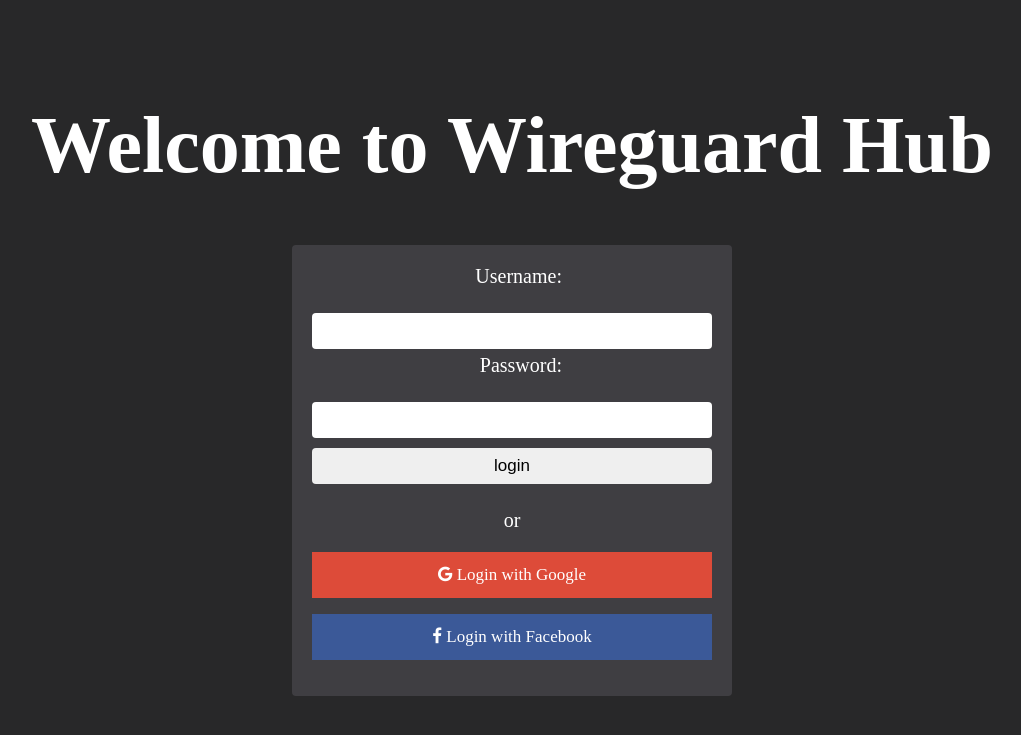
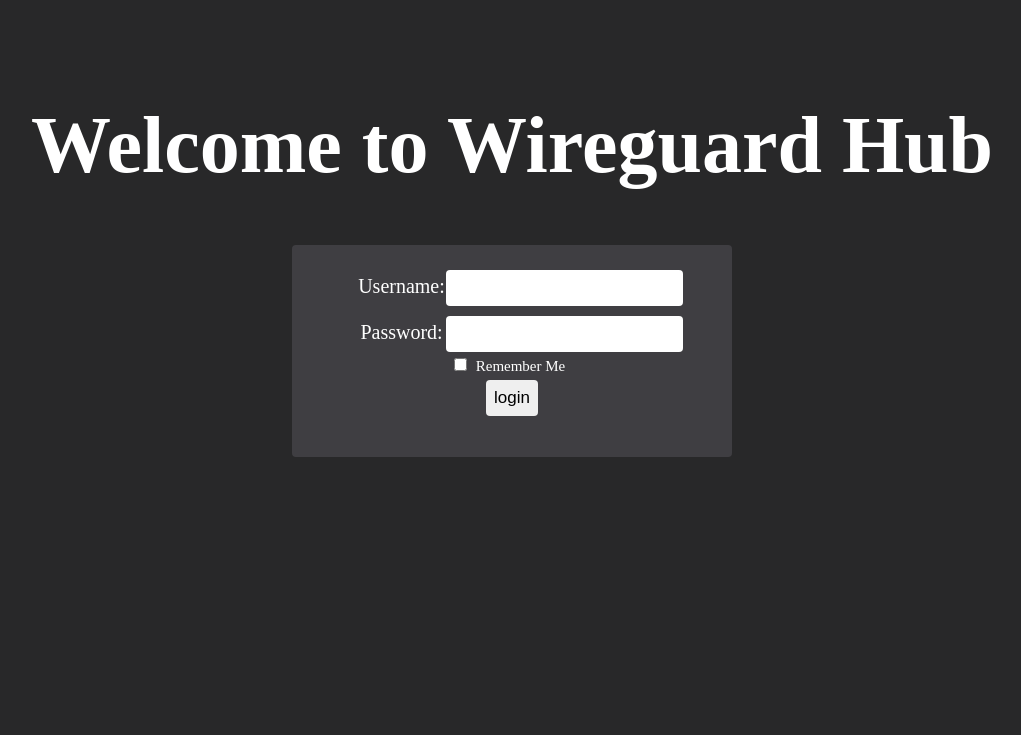
Before and after one commit to xlab-classes/cse442-spring2022-team-pyc442, a Python web app: template src/app/templates/login.html in a window 1280 px wide. Shown: the top 735 px of the page, without its empty margins (128-1149 px from the left). Run offline with Jinja, Linux system fonts and the light colour scheme; the template is opened without the code that fills it, so the values that code supplies are empty.

Commit message:
Added remember me button, started functionality#42

```diff
--- a/src/app/static/login_page_style.css
+++ b/src/app/static/login_page_style.css
@@ -4,11 +4,8 @@ label {
     display: inline-block;
     width:100px;
     font-size: 20px;
-    text-align: right;
-    margin-bottom: 20px;
     color: rgb(255, 255, 255);
 }
-input {text-align: left;}
 form {text-align: center;}
 p {text-align: center;}
 p.parent{
@@ -29,8 +26,7 @@ body {
     border-radius: 4px;
 }
 
-input, .buttonGoogle, .buttonFB{
-    width:100%;
+input{
     padding: 8px;
     border: none;
     border-radius: 4px;
@@ -40,14 +36,10 @@ input, .buttonGoogle, .buttonFB{
     line-height: 20px;
     text-decoration: none;
     box-sizing: border-box;
-    text-align: center;
+    text-align: left;
 }
-
-.buttonGoogle, .loginGoogle{
-    background-color: #dd4b39;
-    color: white;
+.rememberButton{
+    margin: 0;
+    font-size: 15px;
+    text-align:center;
 }
-.buttonFB, .loginFB{
-    background-color: #3B5998;
-    color: white;
-}
--- a/src/app/templates/login.html
+++ b/src/app/templates/login.html
@@ -10,25 +10,16 @@
         <h1>Welcome to Wireguard Hub</h1>
         <div class="login">
         <form action="/login" method="POST">
-            <label for="username">Username:</label>
+            <label for="username">Username:  </label>
             <input id="username" type="text" name="username"><br/>
 
-            <label for="password">Password:</label>
+            <label for="password">Password:  </label>
             <input id="password" type="password" name="password"><br/>
-
+            <input id="rememberUserButton" type="checkbox" name="rememberUser" class="rememberButton" value="True">
+            <label for="rememberUserButton" class="rememberButton">Remember Me</label><br>
             <input class= "buttonSubmit" type="submit" value="login">
         </form>
-        <p style="font-size: 20px; color: white;">or</p>
-        <p class = "loginGoogle">
-            <a href="" class="buttonGoogle">
-                <i class="fa fa-brands fa-google"></i> Login with Google
-            </a>
-        </p>
-        <p class = "loginFB">
-            <a href="" class="buttonFB">
-                <i class="fa fa-brands fa-facebook-f"></i> Login with Facebook
-            </a>
-        </p>
+
     </p>
     </div>
 </body>
```
Also changed, not shown: src/app/app.py (+6 -2 lines).
